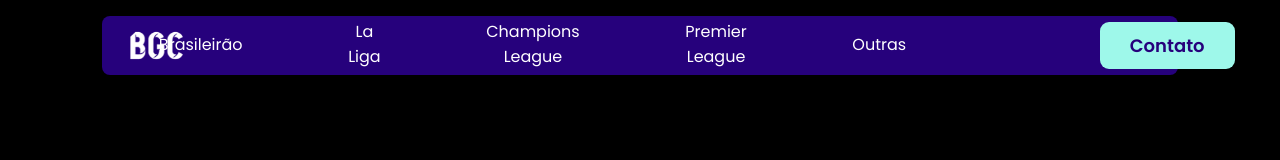
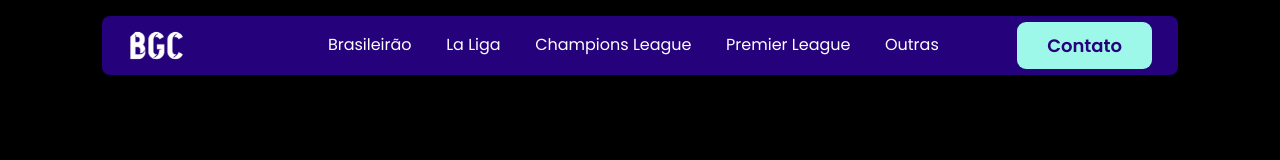
Before and after one commit to MatheusLuna37/catalogo-bgc, a plain HTML site: page index.html in a window 1280 px wide. Drawn offline with nearby package versions, Linux system fonts and the light colour scheme.

Commit message:
Corrects style file

```diff
--- a/style.css
+++ b/style.css
@@ -50,6 +50,7 @@ header{
 
 header .logo{
     display: table-cell;
+    width: 11vw;
 }
 
 header .logo img{
@@ -77,17 +78,16 @@ ul{
 }
 
 ul nav{
-    margin-left: 11.5vw;
-    margin-right: 12vw;
+    width: 100%;
     list-style-type: none;
     display: flex;
     align-items: center;
-    gap: 2vw;
+    justify-content: center;
+    gap: 2.7vw;
 }
 
 ul li{
     display: inline-block;
-    padding: 0px 40px;
     text-align: center;
     max-width: 200px;
 }
@@ -111,13 +111,16 @@ nav a:hover .bar{
 }
 
 .btn-contato{
+    display: flex;
+    justify-content: right;
+    width: 11vw;
     margin-top: 6px;
     margin-bottom: 6px;
+    margin-right: 2vw;
 }
 
 .btn-contato button{
     padding: 10px 30px;
-    margin-right: 2vw;
     background-color: #9ef8ea;
     border: 0;
     font-size: 18px;
@@ -213,6 +216,7 @@ nav a:hover .bar{
 
     .menu-mobile nav li{
         margin-top: 5px;
+        padding: 0 0;
         max-width: none;
     }
 
```
